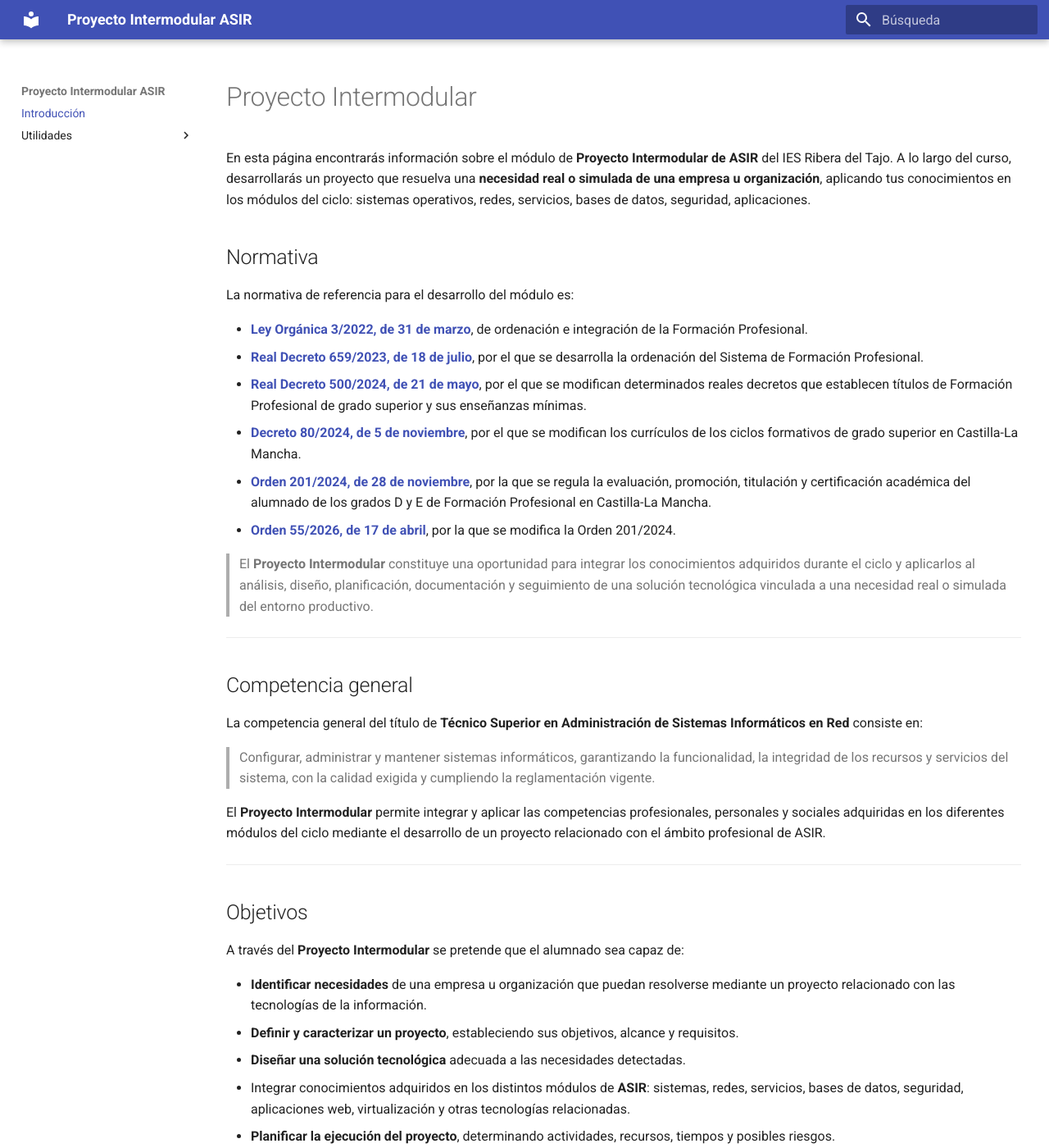
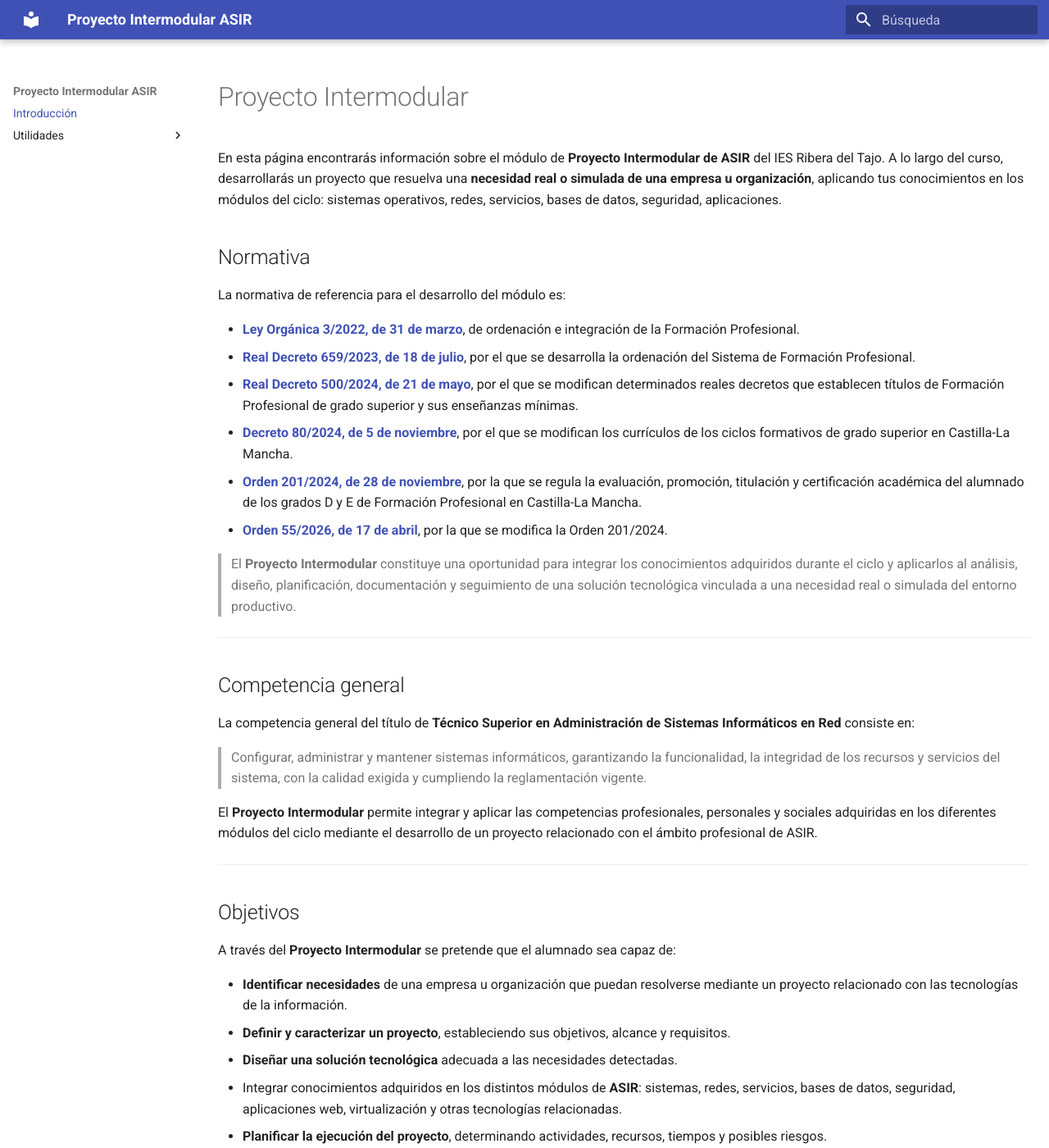
Before and after one commit to lidia1900/Proyecto-Intermodular-ASIR, an MkDocs documentation site: the page built from docs/index.md, in a window 1280 px wide and 1400 px high. Shown: the whole window at 82% size. Built offline with MkDocs 1.6.1 and Material for MkDocs 9.7.7, drawn with Linux system fonts in a browser that asks for light colours.

Commit message:
Modify CSS styles for layout adjustments
Updated margins for grid and header, adjusted table width.

```diff
--- a/docs/stylesheets/extra.css
+++ b/docs/stylesheets/extra.css
@@ -16,8 +16,20 @@
 
 .md-grid {
     max-width: none;
-    margin-left: 0.5rem;
-    margin-right: 0.5rem;
+    margin-left: 10px;
+    margin-right: 10px;
+}
+
+/* Columna de navegación izquierda a 10px del borde */
+.md-sidebar--primary {
+    display: block;
+    margin-left: 0;
+}
+
+/* Quitar espacio adicional del contenedor principal */
+.md-main__inner {
+    margin-left: 0;
+    margin-right: 0;
 }
 
 
@@ -52,19 +64,25 @@
 
 .md-typeset table:not([class]) {
     width: auto;
-    max-width: 100%;
+    max-width: 80%;
 }
 
 
 /* =====================================================
    BUSCADOR
-   Pequeño y situado a la derecha.
-   Material se encargará de ampliarlo al activarlo.
+   Pegado al margen derecho y expansión normal al buscar
    ===================================================== */
 
 @media screen and (min-width: 60em) {
 
+    .md-header__inner {
+        max-width: none;
+        margin-left: 10px;
+        margin-right: 10px;
+    }
+
     .md-search {
         margin-left: auto;
+        margin-right: 0;
     }
 }
```
